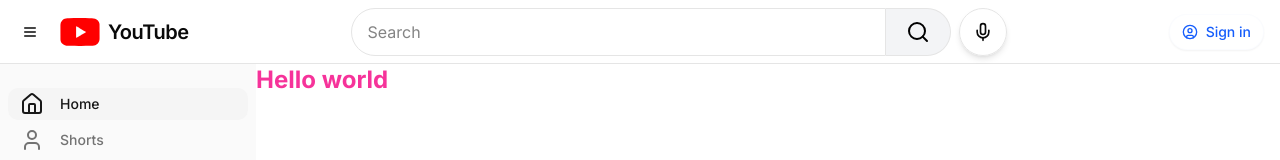
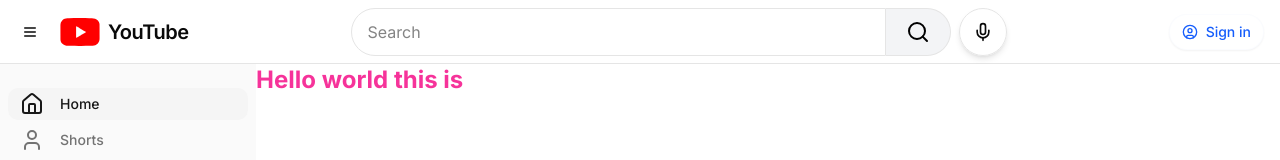
Before and after one commit to devlopermitesh/Youtube, a Next.js app: page / in a window 1280 px wide. Shown: the top 160 px of the page. Built offline with nearby package versions, Linux system fonts and the light colour scheme; no server answers.

Commit message:
revert: remove all the trcp setup

```diff
--- a/src/app/(home)/page.tsx
+++ b/src/app/(home)/page.tsx
@@ -1,4 +1,6 @@
 "use client";
 export default function Home() {
-  return <h2 className="text-pink-500 text-2xl font-bold">Hello world</h2>;
+  return (
+    <h2 className="text-pink-500 text-2xl font-bold">Hello world this is </h2>
+  );
 }
```
